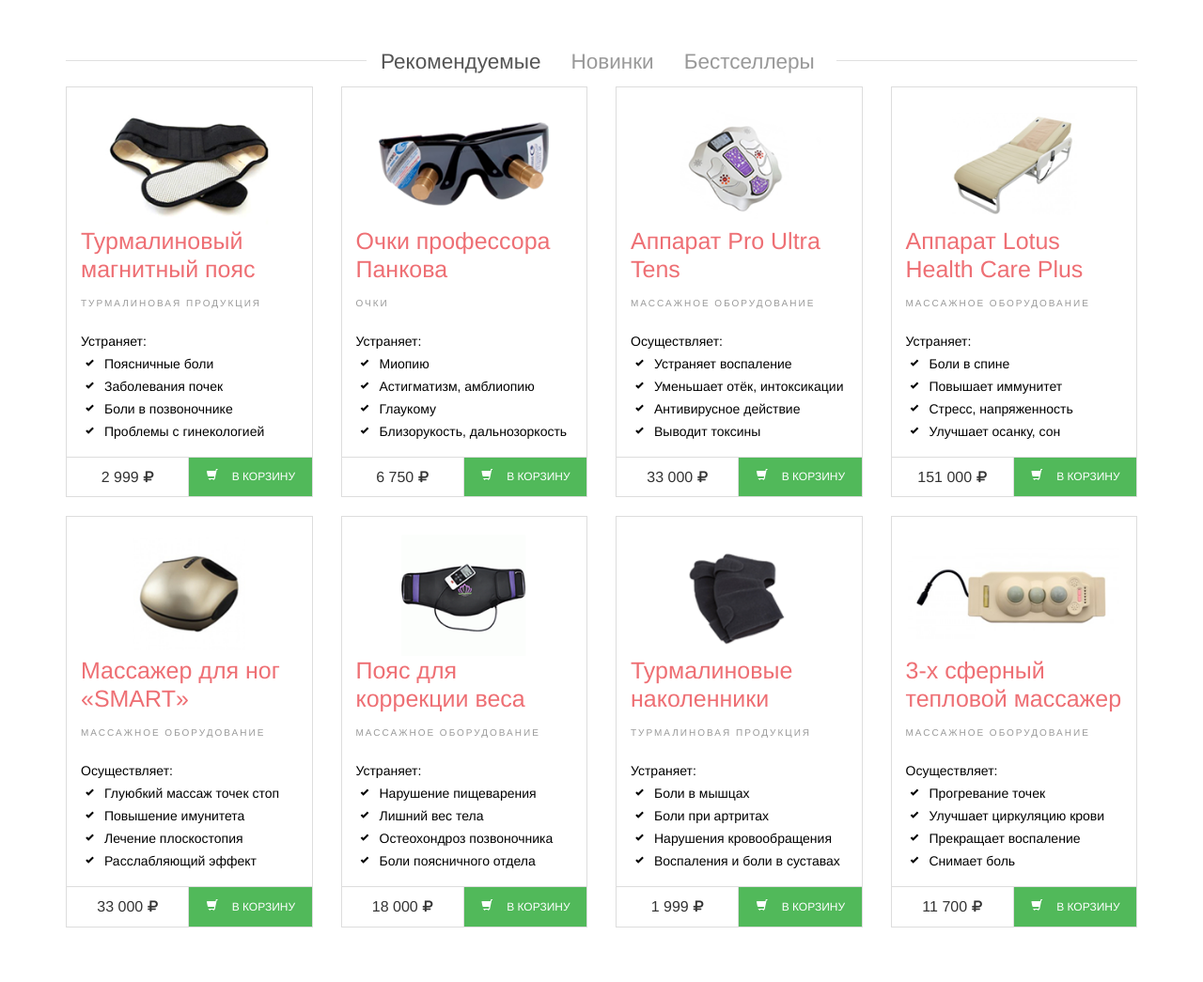
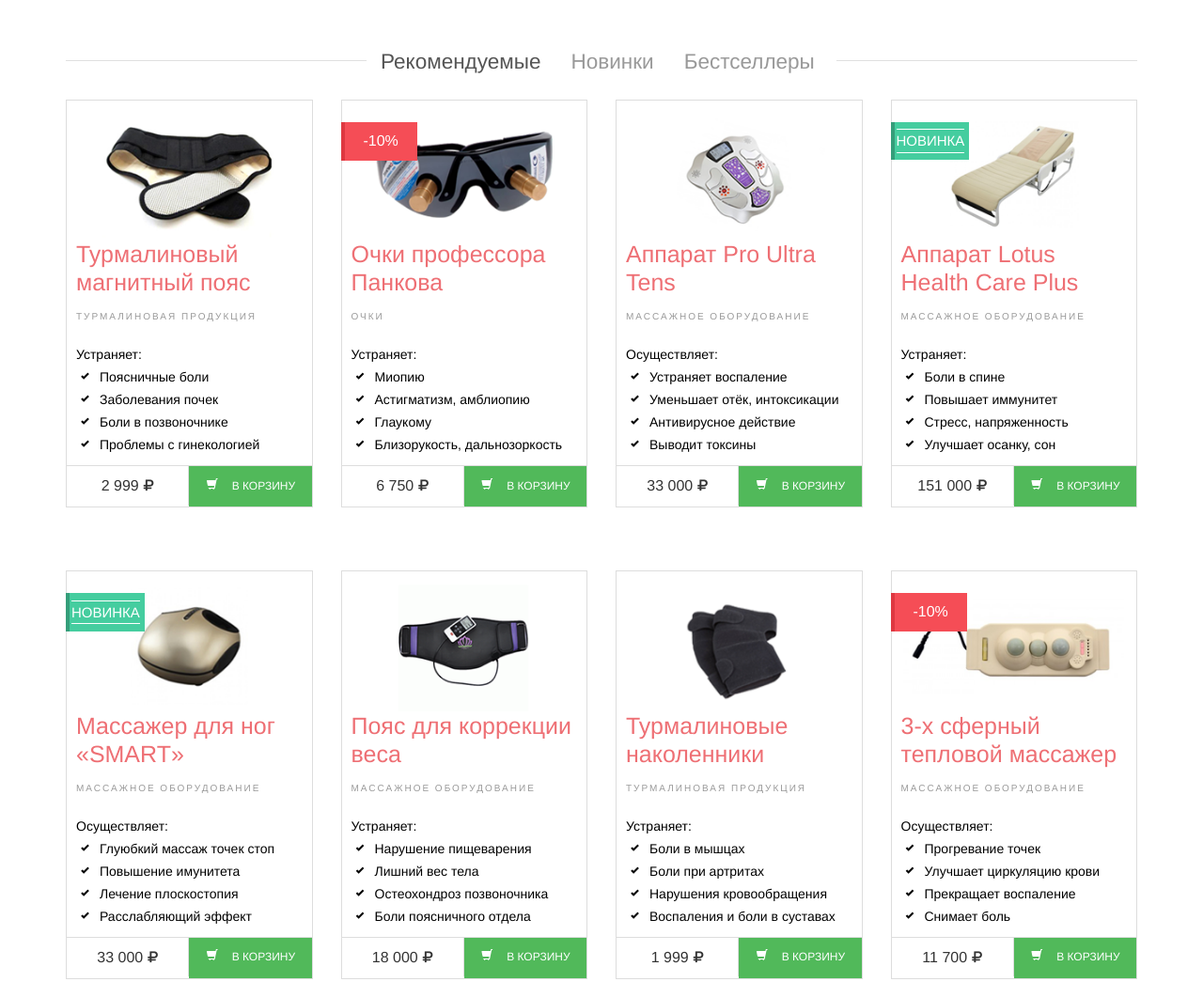
Before and after one commit to SPavelV/store-phb, a plain HTML site: page index.html in a window 1280 px wide. Shown: the part 1317-2362 px from the top of the page at 94% size. Before the commit the page ends 2324 px from the top, so only its background shows below. Drawn offline with Linux system fonts and the light colour scheme.

Commit message:
add promo-icon for product-item

```diff
--- a/css/style.css
+++ b/css/style.css
@@ -622,6 +622,7 @@
   border-bottom: none;
   margin-left: auto;
   margin-right: auto;
+  margin-bottom: ;
   font-size: 1.608695em;
   background: #fff;
 }
@@ -631,6 +632,7 @@
   position: relative;
   margin-left: 15px;
   margin-right: 15px;
+  margin-bottom: 1em;
   top: -27px;
   display: block;
   border-bottom: 1px solid #e0e0e0;
@@ -675,6 +677,7 @@
 }
 
 .product-item {
+  margin-bottom: 67px;
   padding: 0px;
   border-bottom: none;
   -webkit-border-radius: 0;
@@ -685,7 +688,51 @@
 }
 
 .product-item__inner {
-  padding: 15px;
+  position: relative;
+  padding: 10px;
+}
+
+.product-item__promo-icon-discount {
+  position: absolute;
+  top: 23px;
+  left: -1px;
+  background: #f54d56;
+  border-left: 4px solid #de3841;
+}
+
+.product-item__promo-icon-discount p {
+  margin-bottom: 0;
+  padding: 0.6em 20px 0.64em;
+  font-size: 1.142857em;
+  text-transform: uppercase;
+  line-height: 1.285714em;
+  color: #fff;
+}
+
+.product-item__promo-icon-novelty {
+  position: absolute;
+  top: 23px;
+  left: -1px;
+  background: #45cd9f;
+  border-left: 4px solid #359e7a;
+}
+
+.product-item__promo-icon-novelty p {
+  margin-bottom: 0;
+  padding: 0.49em 5px 0.5em 2px;
+  font-size: 1.0714286em;
+  text-transform: uppercase;
+  line-height: 1.285714em;
+  color: #fff;
+}
+
+.product-item__promo-icon-novelty i {
+  display: block;
+  padding-top: 2px;
+  padding-bottom: 2px;
+  font-style: normal;
+  border-top: 1px solid #fff;
+  border-bottom: 1px solid #fff;
 }
 
 .product-item__img {
@@ -794,7 +841,7 @@
   position: relative;
   padding-left: 13px;
   padding-top: 0.9em;
-  padding-bottom: 1em;
+  padding-bottom: 1.1em;
   width: 100%;
   height: 100%;
   display: block;
--- a/index.html
+++ b/index.html
@@ -127,7 +127,7 @@
           </div>
           <div class="item">
             <img src="img/slide2.jpg" alt="Развела руками">
-            <div class="page-slider__caption carousel-caption">
+            <div class="page-slider__caption carousel-caption  col-lg-12 col-md-12 col-sm-12">
               <h3>Спецпредложение</h3>
               <p class="page-slider__special-offers">
                 Лечение головных болей, болей в спине, в шее, в суставах, в животе, в мочеполовой системе, в ногах, от простудных заболеваний
@@ -284,7 +284,7 @@
         </div>
       </div>
       <div class="row">
-        <div class="col-lg-3 col-md-6 col-sm-6">
+        <div class="col-lg-3 col-md-6 col-sm-12">
           <div class="product-item thumbnail">
             <div class="product-item__inner">
               <img src="img/products/tourmaline-belt1.png" alt="Турмалиновый магнитный пояс" class="product-item__img">
@@ -316,9 +316,12 @@
             </div>
           </div>
         </div>
-        <div class="col-lg-3 col-md-6 col-sm-6">
+        <div class="col-lg-3 col-md-6 col-sm-12">
           <div class="product-item thumbnail">
             <div class="product-item__inner">
+              <div class="product-item__promo-icon-discount">
+                <p>-10%</p>
+              </div>
               <img src="img/products/glasses1.png" alt="Очки профессора Панкова" class="product-item__img">
               <div class="product-item__caption caption">
                 <h3 class="product-item__title">
@@ -348,7 +351,7 @@
             </div>
           </div>
         </div>
-        <div class="col-lg-3 col-md-6 col-sm-6">
+        <div class="col-lg-3 col-md-6 col-sm-12">
           <div class="product-item thumbnail">
             <div class="product-item__inner">
               <img src="img/products/pro-ultra-tens1.png" alt="Аппарат Pro Ultra Tens" class="product-item__img">
@@ -380,9 +383,12 @@
             </div>
           </div>
         </div>
-        <div class="col-lg-3 col-md-6 col-sm-6">
+        <div class="col-lg-3 col-md-6 col-sm-12">
           <div class="product-item thumbnail">
             <div class="product-item__inner">
+              <div class="product-item__promo-icon-novelty">
+                <p><i>Новинка</i></p>
+              </div>
               <img src="img/products/lotus-health-care-prus1.png" alt="Аппарат Lotus Health Care Plus" class="product-item__img">
               <div class="product-item__caption caption">
                 <h3 class="product-item__title">
@@ -412,9 +418,12 @@
             </div>
           </div>
         </div>
-        <div class="col-lg-3 col-md-6 col-sm-6">
+        <div class="col-lg-3 col-md-6 col-sm-12">
           <div class="product-item thumbnail">
             <div class="product-item__inner">
+              <div class="product-item__promo-icon-novelty">
+                <p><i>Новинка</i></p>
+              </div>
               <img src="img/products/smart1.png" alt="Массажер для ног «SMART»" class="product-item__img">
               <div class="product-item__caption caption">
                 <h3 class="product-item__title">
@@ -444,7 +453,7 @@
             </div>
           </div>
         </div>
-        <div class="col-lg-3 col-md-6 col-sm-6">
+        <div class="col-lg-3 col-md-6 col-sm-12">
           <div class="product-item thumbnail">
             <div class="product-item__inner">
               <img src="img/products/belt-correction1.png" alt="Пояс для коррекции веса" class="product-item__img">
@@ -476,7 +485,7 @@
             </div>
           </div>
         </div>
-        <div class="col-lg-3 col-md-6 col-sm-6">
+        <div class="col-lg-3 col-md-6 col-sm-12">
           <div class="product-item thumbnail">
             <div class="product-item__inner">
               <img src="img/products/tourmaline-knee1.png" alt="Турмалиновые наколенники" class="product-item__img">
@@ -508,9 +517,12 @@
             </div>
           </div>
         </div>
-        <div class="col-lg-3 col-md-6 col-sm-6">
+        <div class="col-lg-3 col-md-6 col-sm-12">
           <div class="product-item thumbnail">
             <div class="product-item__inner">
+              <div class="product-item__promo-icon-discount">
+                <p>-10%</p>
+              </div>
               <img src="img/products/3-thermal-massager1.png" alt="3-х сферный тепловой массажер" class="product-item__img">
               <div class="product-item__caption caption">
                 <h3 class="product-item__title">
```
